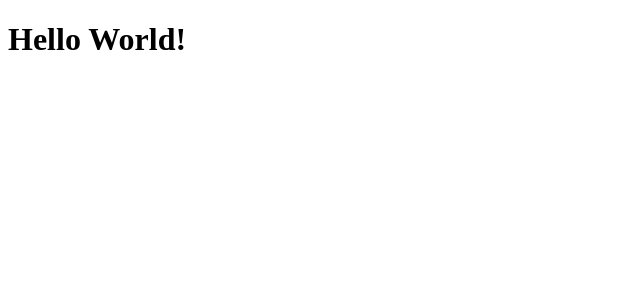
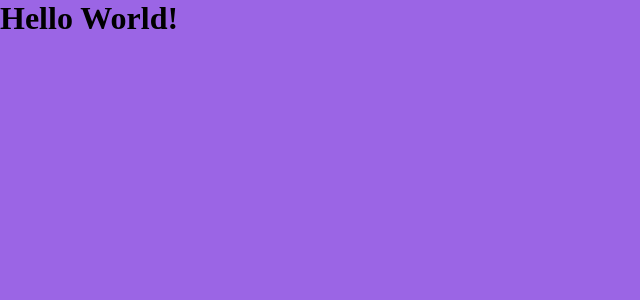
Before and after one commit to adbrum/goreact, a React (Create React App) app in the folder module_02/: page / in a window 1280 px wide. Shown: the top 300 px of the page, without its empty margins (0-640 px from the left). Built offline with nearby package versions, Linux system fonts and the light colour scheme.

Commit message:
styled-components

```diff
--- /dev/null
+++ b/module_02/src/styles/global.js
@@ -0,0 +1,15 @@
+import {injectGlobal} from 'styled-components';
+
+injectGlobal`
+ * {
+    margin: 0;
+    padding: 0;
+    box-sizing: border-box;
+    }
+
+    body {
+    background: #9B65E5;
+    text-rendering: optimizeLegibility !important;
+    -webkit-font-smoothing: antialiased !important;
+    }
+`;
--- /dev/null
+++ b/package.json
@@ -0,0 +1,5 @@
+{
+  "dependencies": {
+    "styled-components": "^3.3.3"
+  }
+}
```
Also changed, not shown: module_02/src/App.js (+3 -6 lines), module_02/.eslintrc.json, 1 other file (tests, documents, lock files or other folders).
